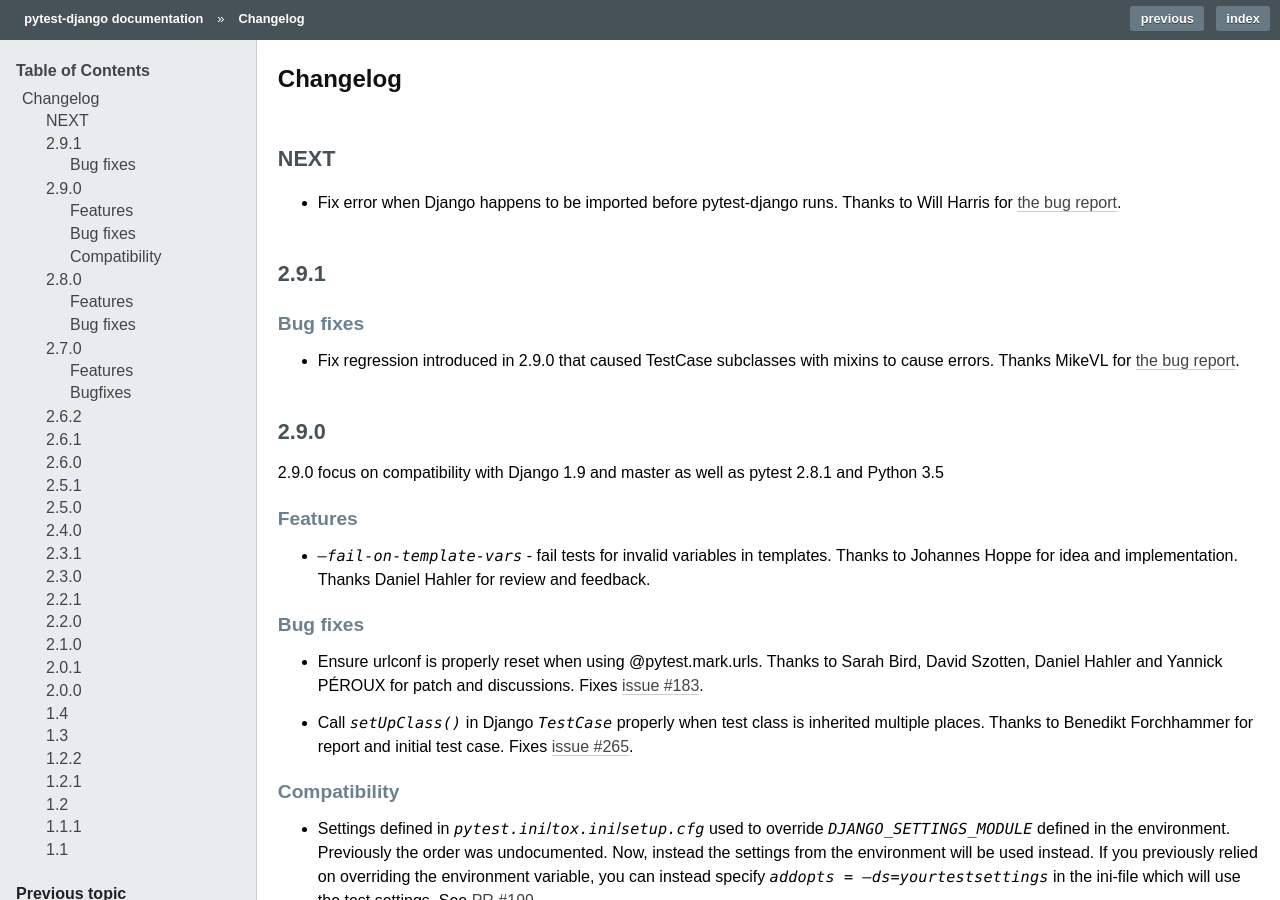
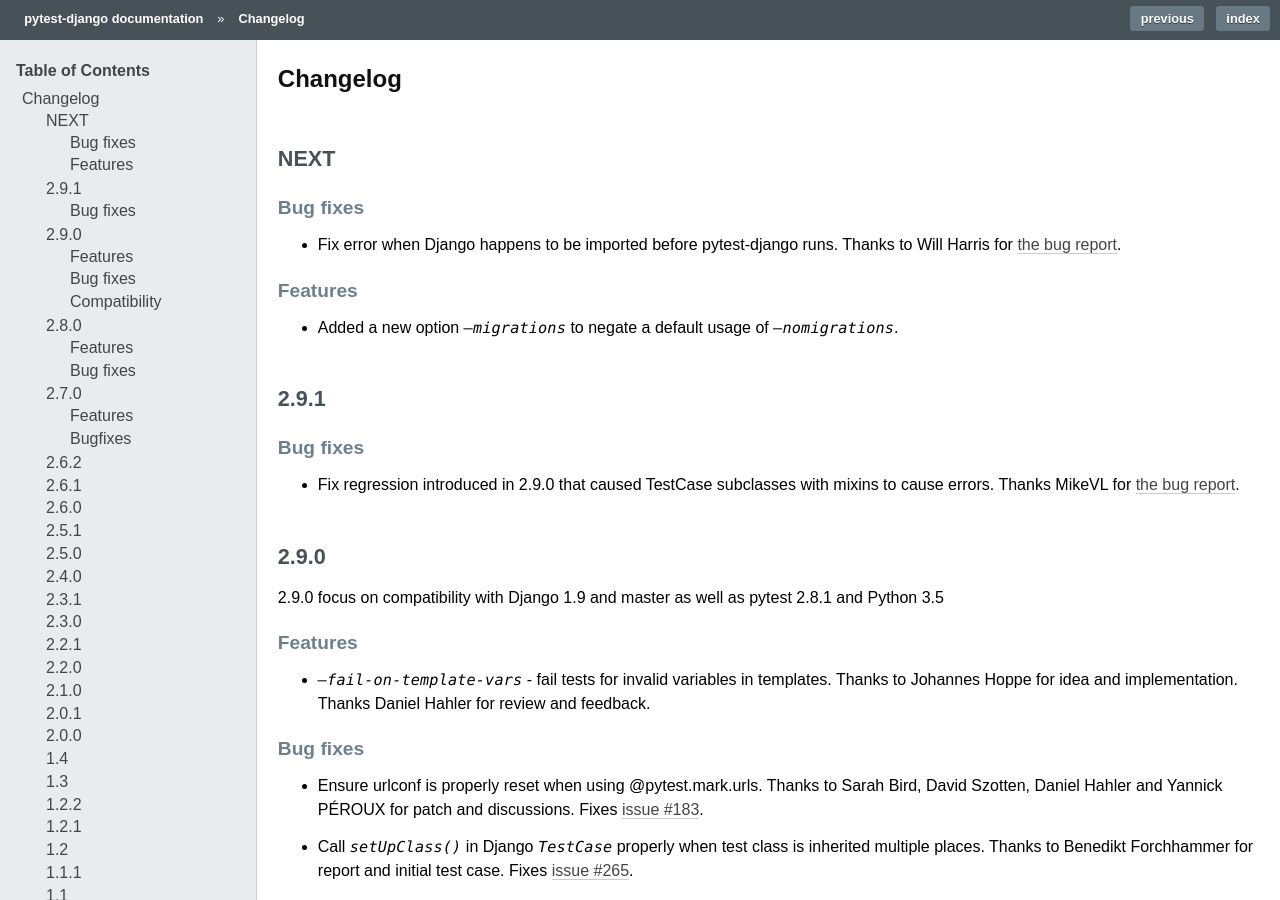
Before and after one commit to pytest-dev/pytest-django, a Sphinx documentation site: the page built from docs/changelog.rst, in a window 1280 px wide and 900 px high. Built offline with Sphinx 7.4.7, drawn with Linux system fonts in a browser that asks for light colours.

Commit message:
Add `--migrations` option to negate `--nomigrations`
This also adds `--no-migrations` as an alias.

Fixes https://github.com/pytest-dev/pytest-django/issues/311.

```diff
--- a/docs/changelog.rst
+++ b/docs/changelog.rst
@@ -3,9 +3,17 @@
 
 NEXT
 ----
+Bug fixes
+^^^^^^^^^
+
 * Fix error when Django happens to be imported before pytest-django runs.
   Thanks to Will Harris for `the bug report
   <https://github.com/pytest-dev/pytest-django/issues/289>`_.
+
+Features
+^^^^^^^^
+* Added a new option `--migrations` to negate a default usage of
+  `--nomigrations`.
 
 2.9.1
 -----
--- a/docs/database.rst
+++ b/docs/database.rst
@@ -128,3 +128,5 @@
 and create the database inspecting all app models (the default behavior of
 Django until version 1.6). It may be faster when there are several migrations
 to run in the database setup.
+You can use ``--migrations`` to force running migrations in case
+``--nomigrations`` is used, e.g. in ``setup.cfg``.
```
Also changed, not shown: 2 other files.
